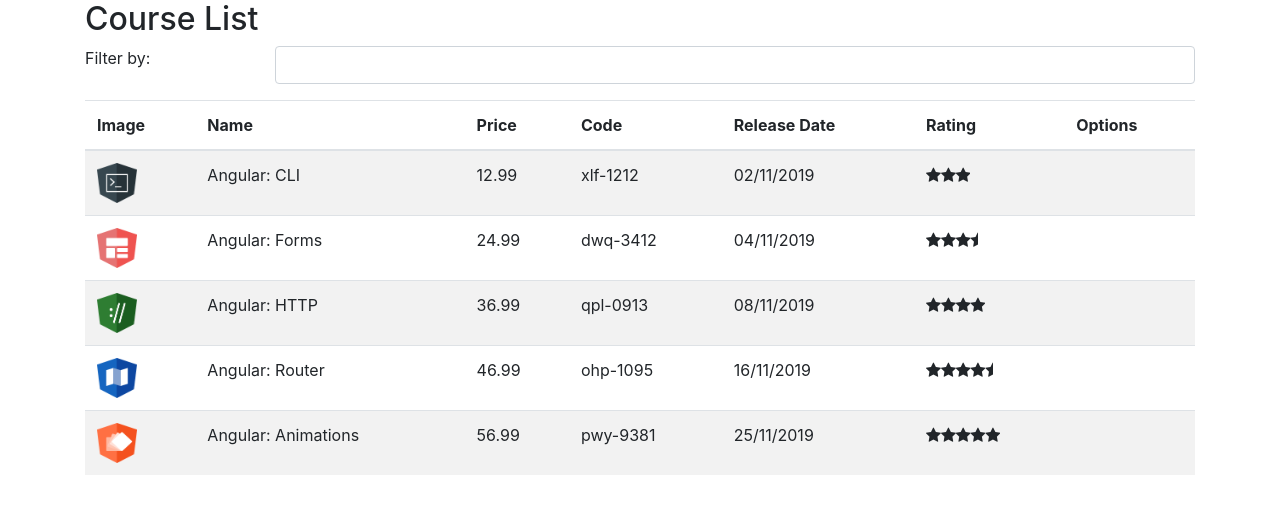
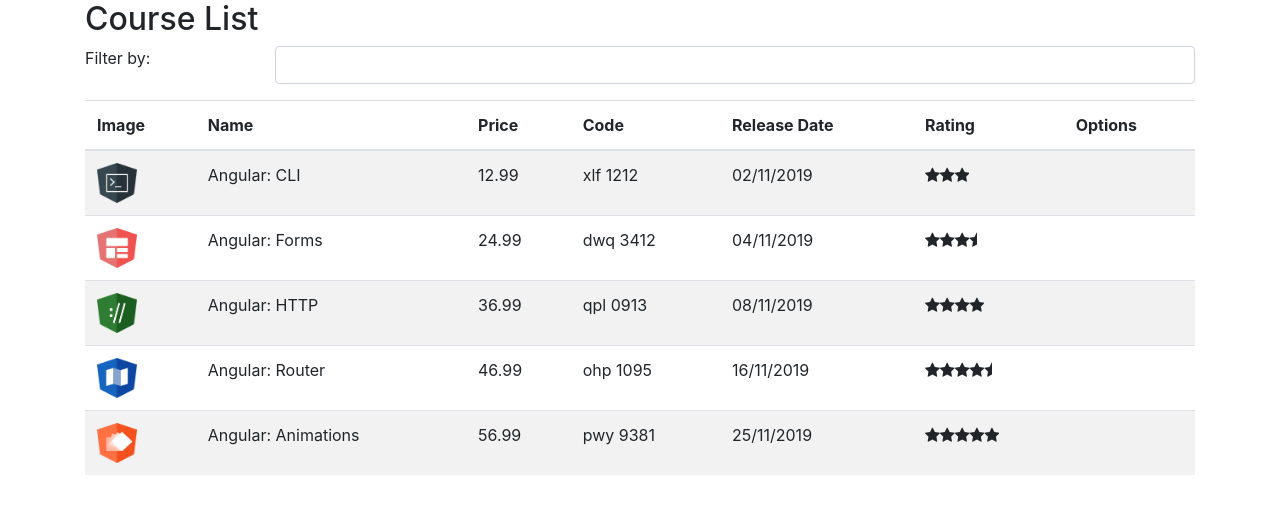
Before and after one commit to koi-freitas/angular-course-manager, an Angular app in the folder course-manager/: page / in a window 1280 px wide. Shown: the top 514 px of the page. Built offline with nearby package versions, Linux system fonts and the light colour scheme.

Commit message:
pipe customizado adicionado e implementado

```diff
--- a/course-manager/src/app/app.module.ts
+++ b/course-manager/src/app/app.module.ts
@@ -6,12 +6,14 @@
 import { AppComponent } from './app.component';
 import { CourseListComponent } from './courses/course-list.component';
 import { StarComponent } from './star/star.component';
+import { ReplacePipe } from './pipe/replace.pipe';
 
 @NgModule({
   declarations: [
     AppComponent,
     CourseListComponent,
-    StarComponent
+    StarComponent,
+    ReplacePipe
   ],
   imports: [
     BrowserModule,
--- a/course-manager/src/app/courses/course-list.component.html
+++ b/course-manager/src/app/courses/course-list.component.html
@@ -25,7 +25,7 @@
             <td><img [src]="course.imageUrl" width="40" height="40" ></td>
             <td>{{ course.name }}</td>
             <td>{{ course.price }}</td>
-            <td>{{ course.code | lowercase }}</td>
+            <td>{{ course.code | lowercase | replace: '-': ' ' }}</td>
             <td>{{ course.releaseDate | date: 'dd/MM/yyyy' }}</td>
             <td>
                 <app-star [rating]="course.rating"></app-star>
--- /dev/null
+++ b/course-manager/src/app/pipe/replace.pipe.ts
@@ -0,0 +1,11 @@
+import { Pipe, PipeTransform } from "@angular/core";
+
+@Pipe({
+    name: 'replace'
+})
+export class ReplacePipe implements PipeTransform {
+
+    transform(value: string, char: string, valueToReplace: string) {
+        return value.replace(char, valueToReplace);
+    }
+}
```
